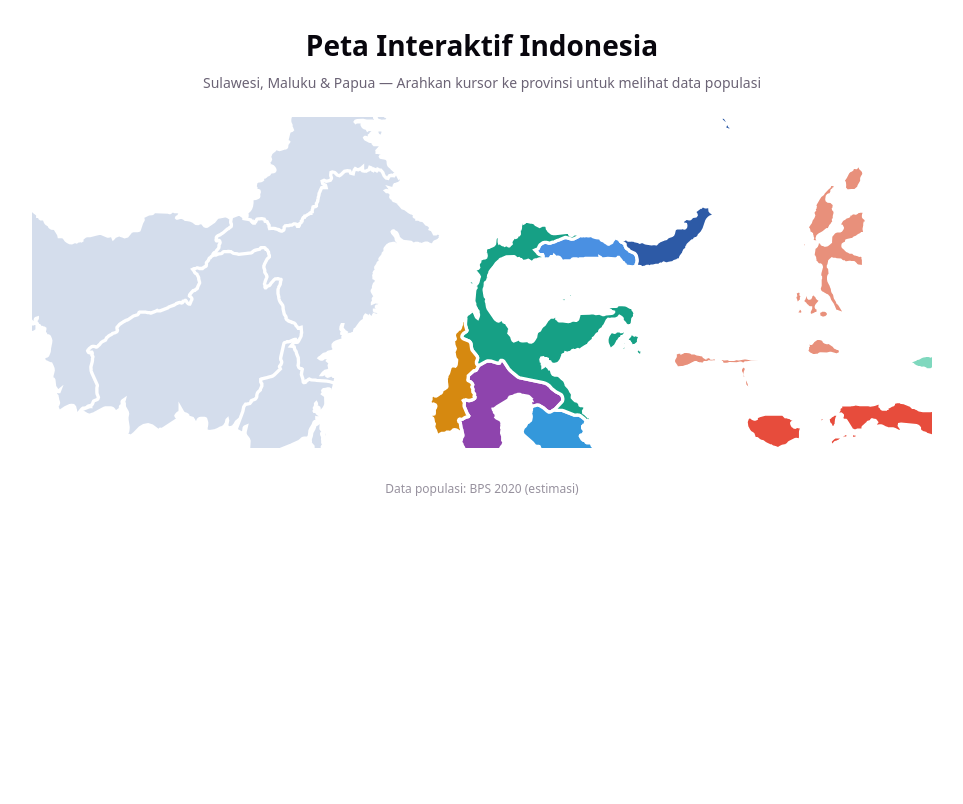
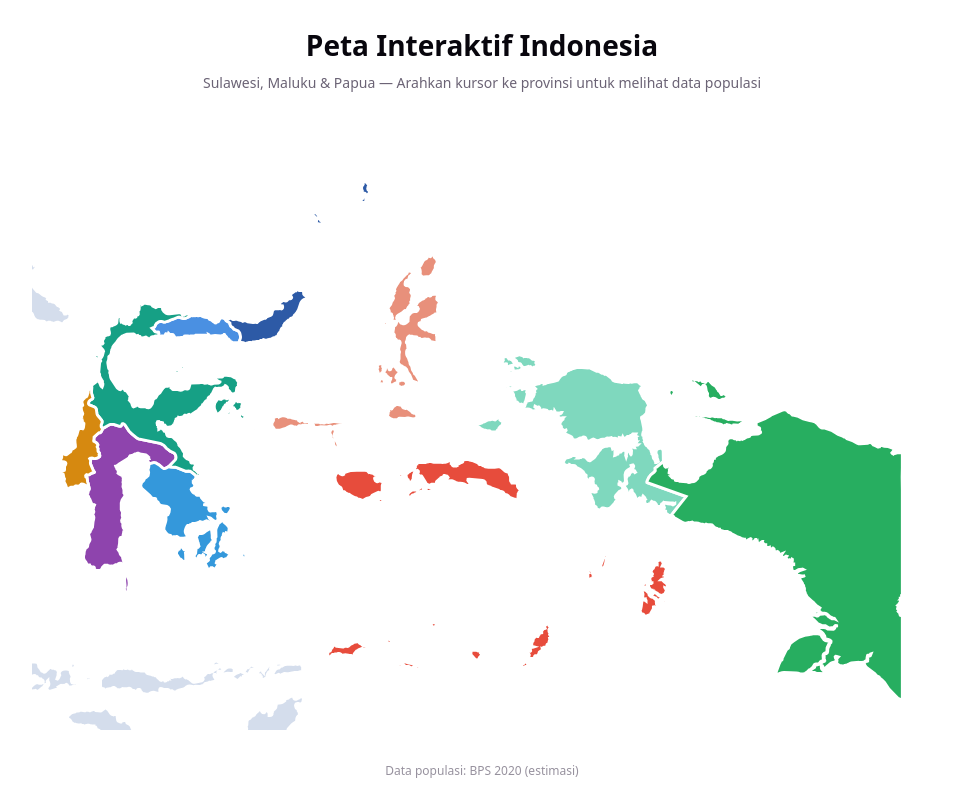
Before and after one commit to mrdevip15/maps-svg, a React (Vite) app in the folder map-app/: page / in a window 1280 px wide. Shown: the whole page, without its empty margins (158-1121 px from the left). Built offline with nearby package versions, Linux system fonts and the light colour scheme.

Commit message:
update viewbox

```diff
--- a/map-app/src/components/InteractiveMap.tsx
+++ b/map-app/src/components/InteractiveMap.tsx
@@ -77,7 +77,7 @@ export default function InteractiveMap() {
   return (
     <div className="map-container" onMouseMove={hoveredIdx !== null ? handleMouseMove : undefined}>
       <svg
-        viewBox="334.8 60 407.6 150"
+        viewBox="500 10 470 320"
         preserveAspectRatio="xMinYMin"
         className="map-svg"
       >
```
